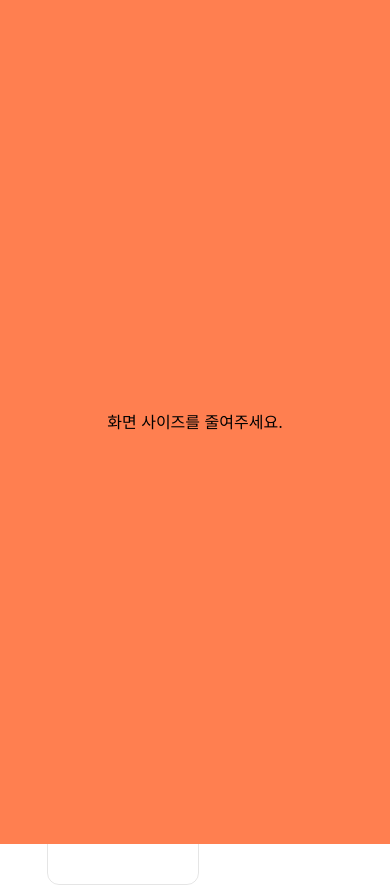
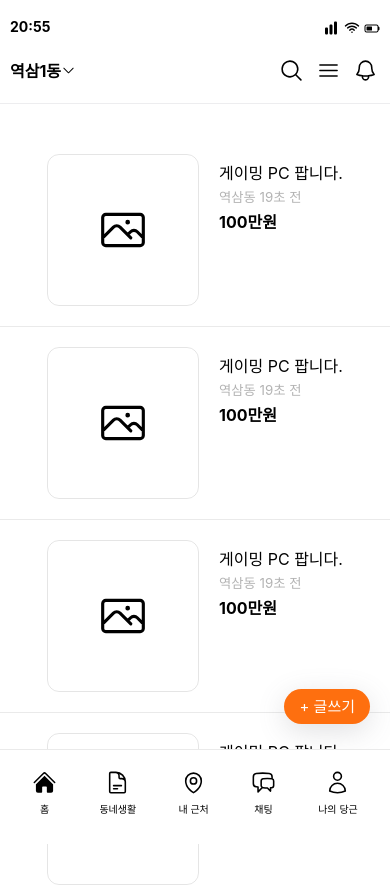
Before and after one commit to unni818/danggeun-market-clone, a plain HTML site: page index.html in a window 390 px wide. Shown: the top 888 px of the page. Drawn offline with Linux system fonts and the light colour scheme; a web font is replaced by a local one.

Commit message:
Update style.css

```diff
--- a/css/style.css
+++ b/css/style.css
@@ -3,6 +3,11 @@
 @import "main.css";
 @import "footer.css";
 
+
+:root {
+    --button-preimary: rgb(254, 111,15);
+    --button-hover: rgba(254, 111, 15, 0.8);
+}
 
 
 body {
@@ -10,8 +15,7 @@ body {
 }
 
 .media-info-msg {
-    opacity: 1;
-    position: absolute;
+    position: fixed;
     top: 0;
     left: 0;
     width: 100vw;
@@ -22,8 +26,8 @@ body {
     background-color: coral;
 }
 
-@media screen and (max-width: 380px) {
+@media screen and (max-width: 500px) {
     .media-info-msg {
-        opacity: 0;
+        display: none;
     }
 }
```
